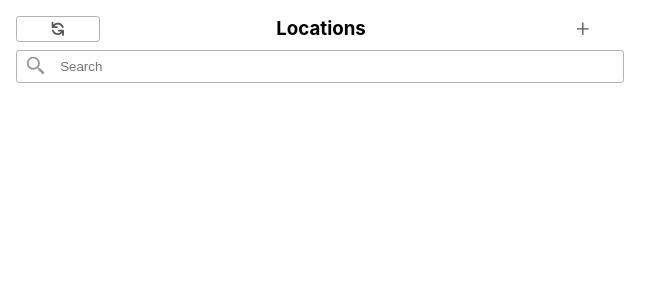
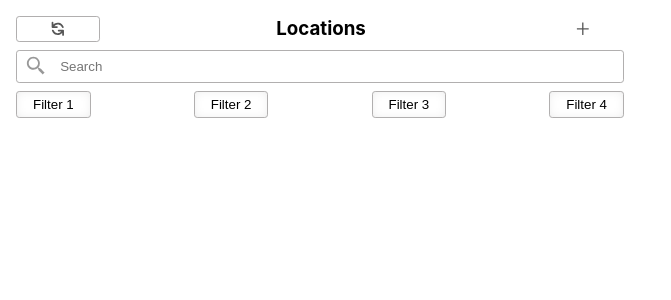
Before and after one commit to Elham13/AlphaNodus_Assignement, a React (Create React App) app: page / in a window 1280 px wide. Shown: the top 300 px of the page, without its empty margins (0-671 px from the left). Built offline with nearby package versions, Linux system fonts and the light colour scheme.

Commit message:
Filter buttons component created

```diff
--- /dev/null
+++ b/src/components/Location/FilterButton.tsx
@@ -0,0 +1,11 @@
+import styles from "./location.module.css";
+
+type PropType = {
+  text: string;
+};
+
+const FilterButton = ({ text }: PropType) => {
+  return <button className={styles.filterBtn}>{text}</button>;
+};
+
+export default FilterButton;
--- a/src/components/Location/index.tsx
+++ b/src/components/Location/index.tsx
@@ -3,6 +3,7 @@
 import styles from "./location.module.css";
 import Header from "./Header";
 import LocationSearch from "./LocationSearch";
+import FilterButton from "./FilterButton";
 
 const Location = () => {
   // const { loading, data, error } = useQuery(GET_LOCATION_LIST, {
@@ -21,6 +22,12 @@ const Location = () => {
     <div className={styles.locationWrapper}>
       <Header />
       <LocationSearch />
+      <div className={styles.filterWrapper}>
+        <FilterButton text="Filter 1" />
+        <FilterButton text="Filter 2" />
+        <FilterButton text="Filter 3" />
+        <FilterButton text="Filter 4" />
+      </div>
     </div>
   );
 };
--- a/src/components/Location/location.module.css
+++ b/src/components/Location/location.module.css
@@ -51,3 +51,17 @@
   padding: 0.4rem 0.2rem;
   margin: 0.1rem;
 }
+
+.filterWrapper {
+  display: flex;
+  align-items: center;
+  justify-content: space-between;
+  margin-top: 0.5rem;
+}
+
+.filterBtn {
+  border: 1px solid #b1afaf;
+  padding: 0.3rem 1rem;
+  border-radius: 0.2rem;
+  box-shadow: inset 0 0 20px -15px gray;
+}
```
